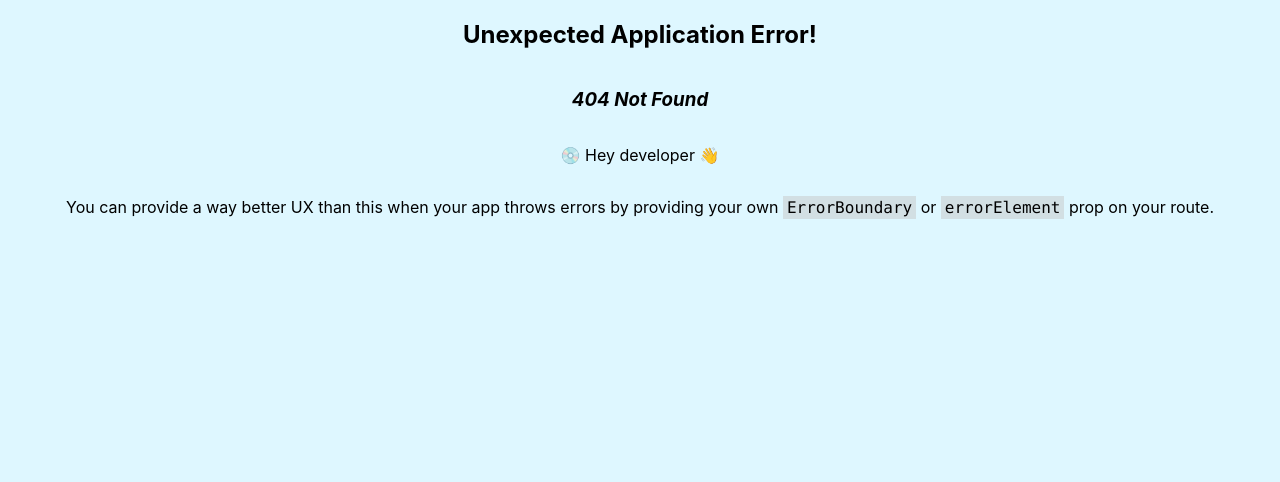
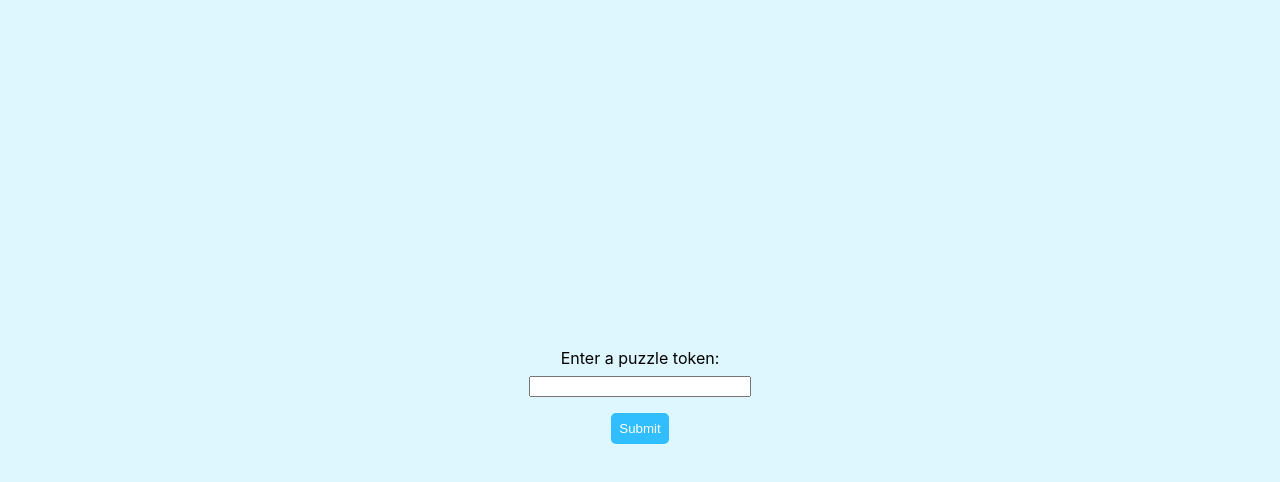
Before and after one commit to gwood1963/group-design-practical, a React (Create React App) app: page /tokeninput in a window 1280 px wide. Before the commit this address had no page. Shown: the top 482 px of the page. Built offline with nearby package versions, Linux system fonts and the light colour scheme.

Commit message:
Built token input page

```diff
--- a/package.json
+++ b/package.json
@@ -44,6 +44,7 @@
   "devDependencies": {
     "@types/firebase": "^3.2.1",
     "@types/react": "^18.0.28",
-    "@types/react-router-dom": "^5.3.3"
+    "@types/react-router-dom": "^5.3.3",
+    "csstype": "^3.1.1"
   }
 }
--- /dev/null
+++ b/src/components/ContentWrapper.tsx
@@ -0,0 +1,31 @@
+import { PropsWithChildren, ReactNode } from "react";
+import { Property } from "csstype";
+
+interface MainWrapperProps extends PropsWithChildren {
+  flexDirection?: Property.FlexDirection;
+  alignItems?: Property.AlignItems;
+  justifyContent?: Property.JustifyContent;
+  children: ReactNode;
+}
+const MainWrapper = ({
+  flexDirection,
+  alignItems,
+  justifyContent,
+  children,
+}: MainWrapperProps) => {
+  return (
+    <main
+      style={{
+        display: "flex",
+        flexDirection: flexDirection ? flexDirection : "row",
+        alignItems: alignItems ? alignItems : "center",
+        justifyContent: justifyContent ? justifyContent : "center",
+        height: "100%",
+      }}
+    >
+      {children}
+    </main>
+  );
+};
+
+export default MainWrapper;
--- a/src/index.tsx
+++ b/src/index.tsx
@@ -7,6 +7,7 @@ import SignupPage from "./pages/SignupPage";
 import { initializeApp } from "firebase/app";
 import PageWrapper from "./components/PageWrapper";
 import HomePage from "./pages/HomePage";
+import UserTokenPage from "./pages/UserToken";
 
 const router = createBrowserRouter([
   {
@@ -16,6 +17,10 @@ const router = createBrowserRouter([
   {
     path: "/signup",
     element: <SignupPage />,
+  },
+  {
+    path: "/tokeninput",
+    element: <UserTokenPage />,
   },
 ]);
 
--- a/src/pages/HomePage.tsx
+++ b/src/pages/HomePage.tsx
@@ -1,19 +1,14 @@
+import MainWrapper from "../components/ContentWrapper";
 import LinkButton from "../components/LinkButton";
 
 const HomePage = () => {
   return (
-    <main
-      style={{
-        display: "flex",
-        flexDirection: "row",
-        justifyContent: "space-around",
-        alignItems: "center",
-        height: "100%",
-      }}
+    <MainWrapper
+        justifyContent="space-around"
     >
       <LinkButton text="Candidate" target="signup" />
       <LinkButton text="Admin" target="adminRoot" />
-    </main>
+    </MainWrapper>
   );
 };
 
--- a/src/pages/SignupPage.tsx
+++ b/src/pages/SignupPage.tsx
@@ -3,6 +3,7 @@ import { getAuth, GoogleAuthProvider, signInWithPopup } from "firebase/auth";
 import { useState } from "react";
 import { useNavigate } from "react-router-dom";
 import ActionButton from "../components/ActionButton";
+import MainWrapper from "../components/ContentWrapper";
 
 const SignupPage = () => {
   const navigate = useNavigate();
@@ -16,20 +17,12 @@ const SignupPage = () => {
   return (
     <>
       <LinkButton target="/" text="back button" image="/back.svg" />
-      <main
-        style={{
-          display: "flex",
-          flexDirection: "row",
-          alignItems: "center",
-          justifyContent: "space-around",
-          height: "100%",
-        }}
-      >
+      <MainWrapper justifyContent="space-around">
         <ActionButton
           onClick={(_) => {
             signInWithPopup(auth, provider)
               .then((_) => {
-                navigate("/");
+                navigate("/tokeninput");
               })
               .catch((error) => {
                 setError(`Error ${error.code} - ${error.message}`);
@@ -38,7 +31,7 @@ const SignupPage = () => {
           text="Sign in with Google"
         />
         {error !== undefined && <p>error</p>}
-      </main>
+      </MainWrapper>
     </>
   );
 };
--- /dev/null
+++ b/src/pages/UserToken.tsx
@@ -0,0 +1,32 @@
+import { useState } from "react";
+import { useNavigate } from "react-router-dom";
+import ActionButton from "../components/ActionButton";
+import MainWrapper from "../components/ContentWrapper";
+
+const UserTokenPage = () => {
+  const [token, setToken] = useState<string>();
+  const [error, setError] = useState<string>();
+  const navigate = useNavigate();
+  return (
+    <MainWrapper flexDirection="column">
+      <div style={{ display: "flex", flexDirection: "column" }}>
+        <label style={{ padding: "0.5rem 2rem" }}>Enter a puzzle token:</label>
+        <input onChange={(e) => setToken(e.target.value)} value={token} />
+      </div>
+      <ActionButton
+        text="Submit"
+        onClick={(_) => {
+          // TODO compare to database tokens.
+          if (token && token.length == 10 && parseInt(token, 16)) {
+            navigate(`/game?token=${token}`);
+          } else {
+            setError("Not a valid token!");
+          }
+        }}
+      />
+      {error && <p style={{ color: "#FF5C77" }}>{error}</p>}
+    </MainWrapper>
+  );
+};
+
+export default UserTokenPage;
```
Also changed, not shown: 1 other file (tests, documents, lock files or other folders).
